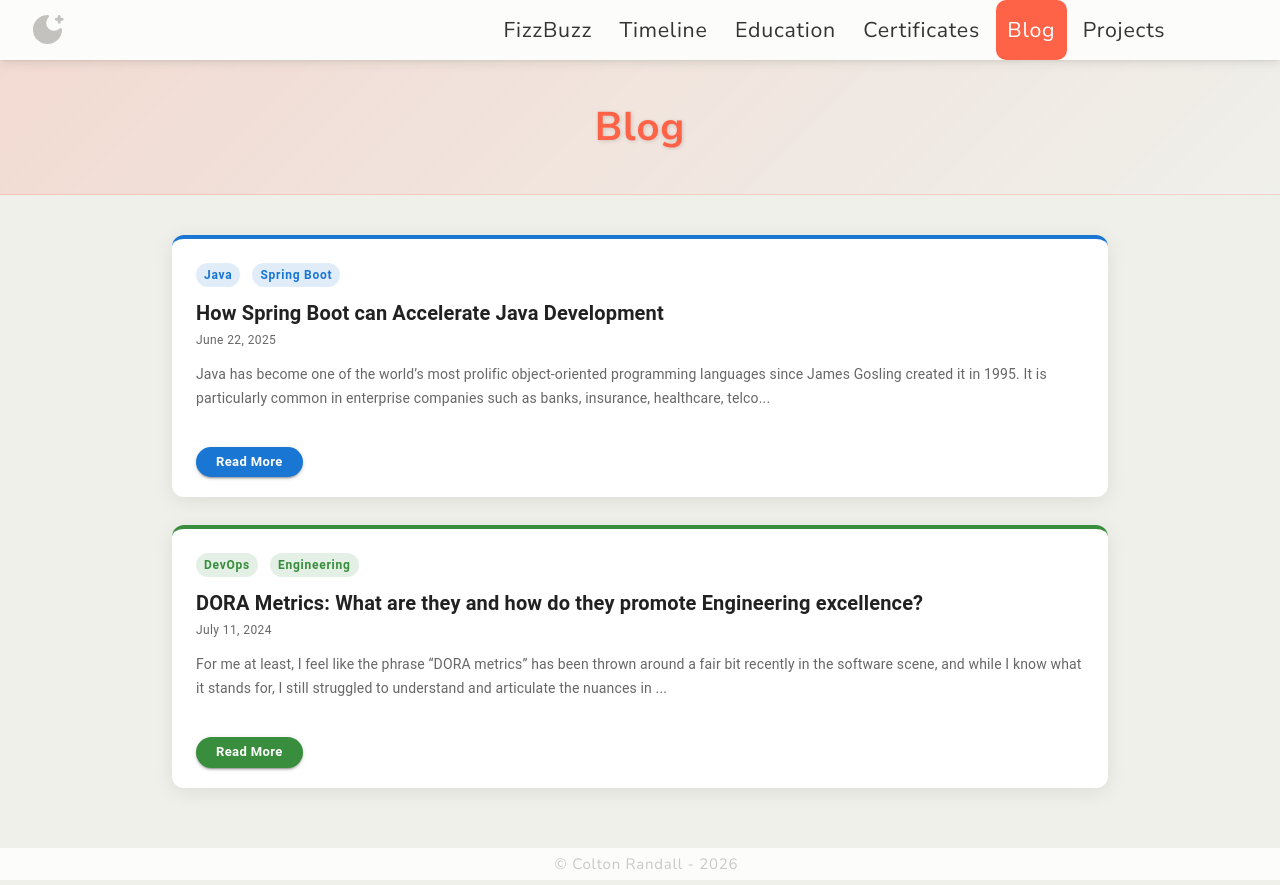
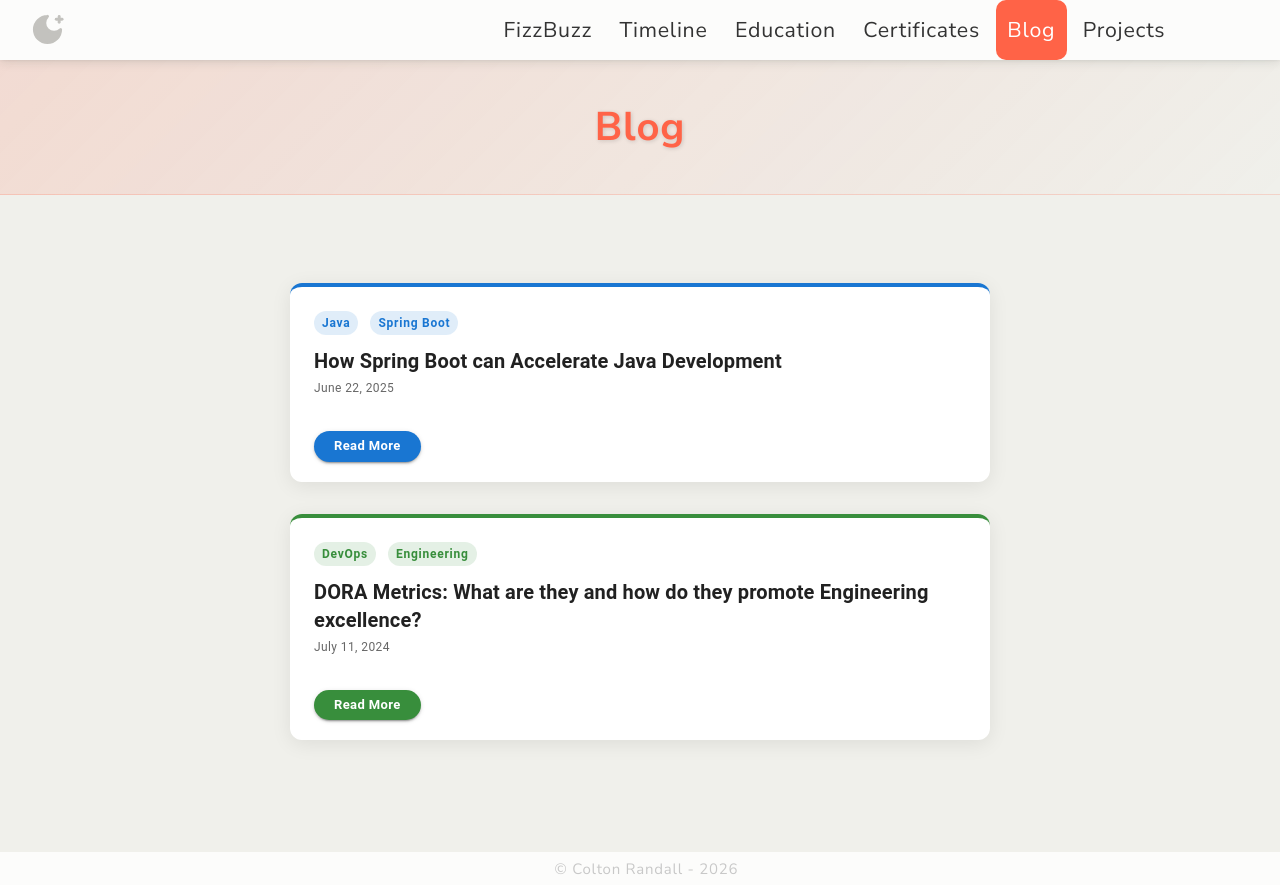
Before and after one commit to ColtonRandall/dev-portfolio, a React (Vite) app: page /blog in a window 1280 px wide. Built offline with nearby package versions, Linux system fonts and the light colour scheme; some icons are missing.

Commit message:
fix blog quality gate issue

```diff
--- a/src/pages/Blog/Blog.jsx
+++ b/src/pages/Blog/Blog.jsx
@@ -1,7 +1,7 @@
 import Navbar from "../../components/Navbar/Navbar";
 import Footer from "../../components/Footer/Footer.jsx";
 import CoverImage from "../../components/CoverImage/CoverImage.jsx";
-import { Grid, Box } from "@mui/material";
+import { Box } from "@mui/material";
 import BlogCard from "./BlogCard";
 
 const POSTS = [
@@ -25,21 +25,30 @@ const POSTS = [
 
 function Blog() {
   return (
-    <Box>
+    <Box sx={{ display: "flex", flexDirection: "column", minHeight: "100vh" }}>
       <Navbar />
       <CoverImage title="Blog" />
-      <Grid
-        container
-        spacing={4}
-        justifyContent="center"
-        sx={{ maxWidth: 1000, mx: "auto", px: { xs: 2, md: 4 }, mt: 5, mb: 6 }}
+      <Box
+        sx={{
+          flex: 1,
+          display: "flex",
+          flexDirection: "column",
+          alignItems: "center",
+          gap: 4,
+          maxWidth: 700,
+          width: "100%",
+          mx: "auto",
+          px: { xs: 2, md: 4 },
+          mt: 11,
+          mb: 6,
+        }}
       >
         {POSTS.map((post) => (
-          <Grid item xs={12} md={6} key={post.slug} sx={{ display: "flex" }}>
+          <Box key={post.slug} sx={{ width: "100%" }}>
             <BlogCard post={post} />
-          </Grid>
+          </Box>
         ))}
-      </Grid>
+      </Box>
       <Footer />
     </Box>
   );
--- a/src/pages/Blog/BlogCard.jsx
+++ b/src/pages/Blog/BlogCard.jsx
@@ -1,31 +1,16 @@
-import { useState, useEffect } from "react";
-import { Card, CardContent, CardActions, Typography, Chip, Button, Stack } from "@mui/material";
+import {
+  Card,
+  CardContent,
+  CardActions,
+  Typography,
+  Chip,
+  Button,
+  Stack,
+} from "@mui/material";
 import { Link } from "react-router-dom";
 
-function stripMarkdown(text) {
-  return text
-    .replace(/^#{1,6}\s+.*/gm, "")         // headings
-    .replace(/\*{1,2}(.+?)\*{1,2}/g, "$1") // bold and italic
-    .replace(/\[(.+?)\]\(.+?\)/g, "$1")    // links → keep label
-    .replace(/`(.+?)`/g, "$1")             // inline code
-    .replace(/^\s*[-*+]\s+/gm, "")         // list markers
-    .replace(/\n+/g, " ")                  // newlines -> spaces
-    .trim();
-}
-
-function useExcerpt(file) {
-  const [excerpt, setExcerpt] = useState("");
-
-  useEffect(() => {
-    fetch(file)
-      .then((r) => r.text())
-      .then((text) => setExcerpt(stripMarkdown(text).slice(0, 220) + "..."));
-  }, [file]);
-
-  return excerpt;
-}
-
 const cardStyles = (accentColor) => ({
+  width: "100%",
   height: "100%",
   display: "flex",
   flexDirection: "column",
@@ -57,32 +42,57 @@ const buttonStyles = (accentColor) => ({
 });
 
 function BlogCard({ post }) {
-  const excerpt = useExcerpt(post.file);
-
   return (
     <Card sx={cardStyles(post.accentColor)}>
       <CardContent sx={{ flexGrow: 1, p: 3 }}>
-        <Stack direction="row" spacing={1} sx={{ mb: 1.5, flexWrap: "wrap", gap: 0.5 }}>
+        <Stack
+          direction="row"
+          spacing={1}
+          sx={{ mb: 1.5, flexWrap: "wrap", gap: 0.5 }}
+        >
           {post.tags.map((tag) => (
-            <Chip key={tag} label={tag} size="small" sx={chipStyles(post.accentColor)} />
+            <Chip
+              key={tag}
+              label={tag}
+              size="small"
+              sx={chipStyles(post.accentColor)}
+            />
           ))}
         </Stack>
 
-        <Typography variant="h6" sx={{ fontWeight: 700, mb: 0.5, lineHeight: 1.4, color: "text.primary" }}>
+        <Typography
+          variant="h6"
+          sx={{
+            fontWeight: 700,
+            mb: 0.5,
+            lineHeight: 1.4,
+            color: "text.primary",
+            display: "-webkit-box",
+            WebkitLineClamp: 2,
+            WebkitBoxOrient: "vertical",
+            overflow: "hidden",
+          }}
+        >
           {post.title}
         </Typography>
 
-        <Typography variant="caption" color="text.secondary" sx={{ display: "block", mb: 1.5 }}>
+        <Typography
+          variant="caption"
+          color="text.secondary"
+          sx={{ display: "block" }}
+        >
           {post.date}
-        </Typography>
-
-        <Typography variant="body2" color="text.secondary" sx={{ lineHeight: 1.7 }}>
-          {excerpt}
         </Typography>
       </CardContent>
 
       <CardActions sx={{ px: 3, pb: 2.5 }}>
-        <Button component={Link} to={`/blog/${post.slug}`} variant="contained" size="small" sx={buttonStyles(post.accentColor)}>
+        <Button
+          component={Link}
+          to={`/blog/${post.slug}`}
+          variant="contained"
+          size="small"
+          sx={buttonStyles(post.accentColor)}
+        >
           Read More
         </Button>
       </CardActions>
--- a/src/pages/Blog/BlogPost.css
+++ b/src/pages/Blog/BlogPost.css
@@ -2,7 +2,7 @@
   word-break: break-word;
   margin-left: auto;
   margin-right: auto;
-  margin-top: 8rem;
+  margin-top: 1rem;
   padding: 2rem 2rem 3rem 2rem;
   background: #fff;
   border-radius: 12px;
```
